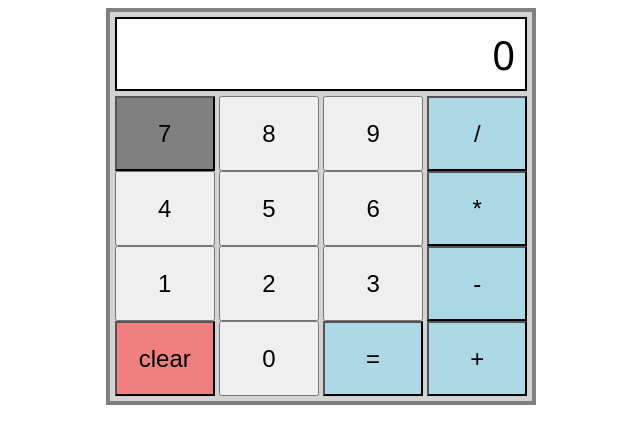
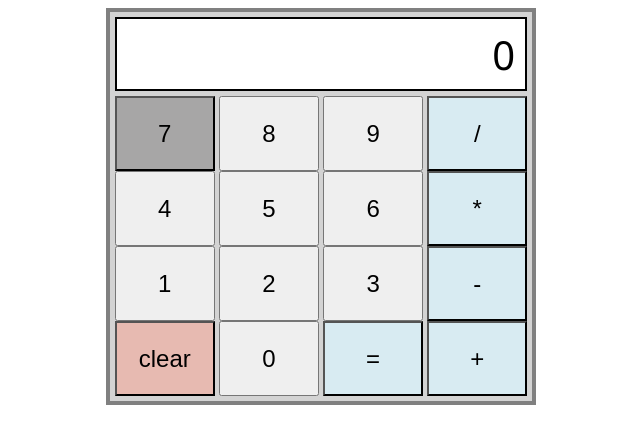
Before and after one commit to sweatylolz/calc, a plain HTML site: page index.html in a window 1280 px wide. In both pictures the pointer is over the button 483 px from the left and 133 px from the top of the page. Shown: the whole page, without its empty margins (319-959 px from the left). Drawn offline with Linux system fonts and the light colour scheme.

Commit message:
style changes to calc

```diff
--- a/styles.css
+++ b/styles.css
@@ -24,8 +24,8 @@ button {
     font-size: x-large;
 }
 
-button:hover, #clear:hover {
-    background-color: gray;
+button:hover {
+    background-color: rgb(167, 166, 166);
 }
 
 #calculator {
@@ -39,9 +39,17 @@ button:hover, #clear:hover {
 }
 
 .operand {
-    background-color: lightblue;
+    background-color: rgb(216, 235, 242);
+}
+
+.operand:hover {
+    background-color: rgb(138, 198, 218);
 }
 
 #clear {
+    background-color: #e7bab1;
+}
+
+#clear:hover {
     background-color: lightcoral;
 }
```
